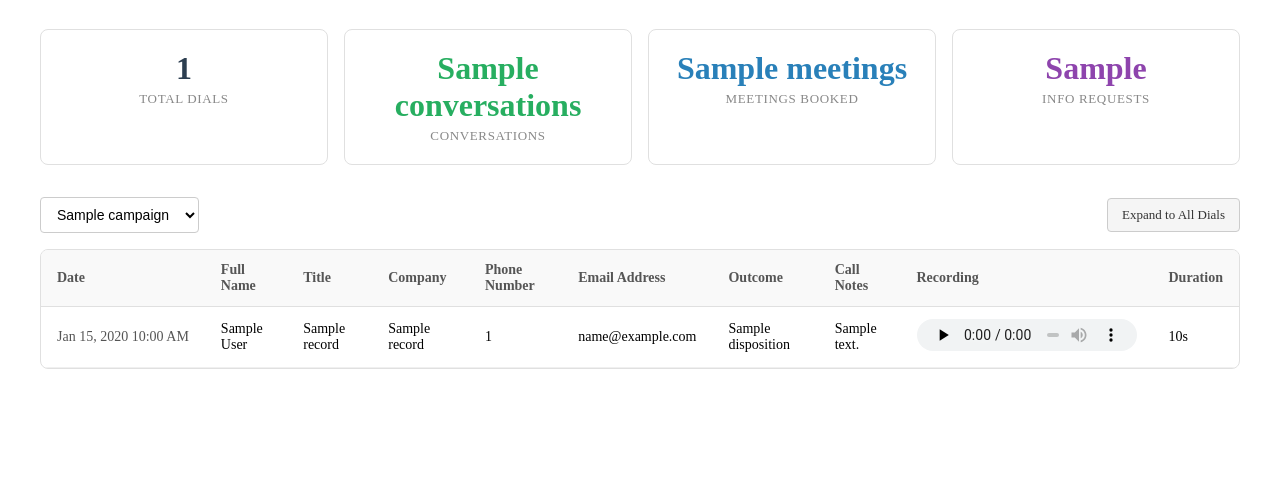
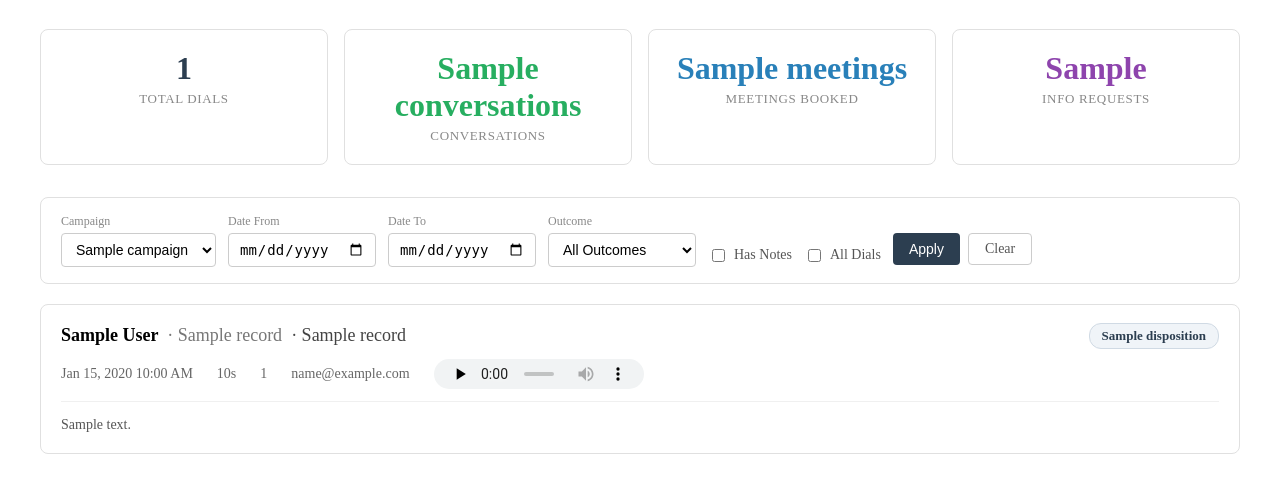
Before and after one commit to iadgrowth/testlearning, a Django app: template core/templates/dashboard.html in a window 1280 px wide. Shown: the part 134-627 px from the top of the page. Run offline with Django 4.2, Linux system fonts and the light colour scheme; tables that the repository leaves empty hold one stand-in row (values such as "Sample post"); the template is opened without the code that fills it: values that come from a table or form of the project are taken from there, most other values are stand-ins (such as "Sample title", 1, 10 or a date in 2020); data that the repository does not hold is empty.

Commit message:
front end changes

```diff
--- a/core/templates/dashboard.html
+++ b/core/templates/dashboard.html
@@ -30,91 +30,128 @@
     </div>
   </div>
 
-  <!-- Controls -->
-  <div style="display:flex;justify-content:space-between;align-items:center;margin-bottom:16px;">
+  <!-- Unified filter / controls form -->
+  <form method="get" action="/dashboard/" style="background:#fff;border:1px solid #e0e0e0;border-radius:8px;padding:16px 20px;margin-bottom:20px;">
+    <div style="display:flex;flex-wrap:wrap;gap:12px;align-items:flex-end;">
 
-    <!-- Campaign Selector -->
-    <select onchange="window.location=this.value"
-            style="padding:8px 12px;border:1px solid #ccc;border-radius:4px;font-size:14px;background:#fff;">
-      <option value="/dashboard/{% if show_all %}?show_all=1{% endif %}">All Campaigns</option>
+      <!-- Campaign selector -->
+      <div>
+        <label style="display:block;font-size:12px;color:#888;margin-bottom:4px;">Campaign</label>
+        <select name="powerlist_id" onchange="this.form.submit()"
+                style="padding:7px 10px;border:1px solid #ccc;border-radius:4px;font-size:14px;background:#fff;">
+          <option value="">All Campaigns</option>
           {% for campaign in campaigns %}
-        <option value="/dashboard/?powerlist_id={{ campaign.powerlist_id }}{% if show_all %}&show_all=1{% endif %}"
+            <option value="{{ campaign.powerlist_id }}"
                     {% if campaign.powerlist_id == active_powerlist_id %}selected{% endif %}>
               {{ campaign.campaign_name }}
             </option>
           {% endfor %}
         </select>
+      </div>
 
-    <!-- All Dials Toggle -->
-    {% if show_all %}
-      <a href="/dashboard/{% if active_powerlist_id %}?powerlist_id={{ active_powerlist_id }}{% endif %}"
-         style="font-size:13px;padding:8px 14px;border:1px solid #ccc;border-radius:4px;background:#f5f5f5;text-decoration:none;color:#333;">
-        Show Conversations Only
+      <!-- Date From -->
+      <div>
+        <label style="display:block;font-size:12px;color:#888;margin-bottom:4px;">Date From</label>
+        <input type="date" name="date_from" value="{{ date_from }}"
+               style="padding:7px 10px;border:1px solid #ccc;border-radius:4px;font-size:14px;">
+      </div>
+
+      <!-- Date To -->
+      <div>
+        <label style="display:block;font-size:12px;color:#888;margin-bottom:4px;">Date To</label>
+        <input type="date" name="date_to" value="{{ date_to }}"
+               style="padding:7px 10px;border:1px solid #ccc;border-radius:4px;font-size:14px;">
+      </div>
+
+      <!-- Outcome filter -->
+      <div>
+        <label style="display:block;font-size:12px;color:#888;margin-bottom:4px;">Outcome</label>
+        <select name="outcome"
+                style="padding:7px 10px;border:1px solid #ccc;border-radius:4px;font-size:14px;background:#fff;">
+          <option value="">All Outcomes</option>
+          {% for o in outcomes %}
+            <option value="{{ o }}" {% if o == active_outcome %}selected{% endif %}>{{ o }}</option>
+          {% endfor %}
+        </select>
+      </div>
+
+      <!-- Has Notes -->
+      <div style="display:flex;align-items:center;gap:6px;padding-bottom:2px;">
+        <input type="checkbox" name="has_notes" value="1" id="has_notes"
+               {% if has_notes == '1' %}checked{% endif %}>
+        <label for="has_notes" style="font-size:14px;color:#555;cursor:pointer;">Has Notes</label>
+      </div>
+
+      <!-- Show All Dials -->
+      <div style="display:flex;align-items:center;gap:6px;padding-bottom:2px;">
+        <input type="checkbox" name="show_all" value="1" id="show_all"
+               {% if show_all %}checked{% endif %}>
+        <label for="show_all" style="font-size:14px;color:#555;cursor:pointer;">All Dials</label>
+      </div>
+
+      <!-- Buttons -->
+      <div style="display:flex;gap:8px;padding-bottom:2px;">
+        <button type="submit"
+                style="padding:7px 16px;background:#2c3e50;color:#fff;border:none;border-radius:4px;font-size:14px;cursor:pointer;">
+          Apply
+        </button>
+        <a href="/dashboard/"
+           style="padding:7px 16px;border:1px solid #ccc;border-radius:4px;font-size:14px;color:#555;text-decoration:none;background:#fff;">
+          Clear
         </a>
-    {% else %}
-      <a href="/dashboard/?show_all=1{% if active_powerlist_id %}&powerlist_id={{ active_powerlist_id }}{% endif %}"
-         style="font-size:13px;padding:8px 14px;border:1px solid #ccc;border-radius:4px;background:#f5f5f5;text-decoration:none;color:#333;">
-        Expand to All Dials
-      </a>
+      </div>
+
+    </div>
+  </form>
+
+  <!-- Call Record Cards -->
+  {% for record in call_records %}
+  <div style="background:#fff;border:1px solid #e0e0e0;border-radius:8px;padding:18px 20px;margin-bottom:10px;">
+
+    <!-- Row 1: Name / Title / Company + Outcome badge -->
+    <div style="display:flex;justify-content:space-between;align-items:center;margin-bottom:10px;">
+      <div style="font-size:18px;font-weight:600;white-space:nowrap;overflow:hidden;text-overflow:ellipsis;margin-right:16px;">
+        {{ record.first_name }} {{ record.last_name }}
+        {% if record.job_title %}
+          <span style="font-weight:400;color:#777;">&nbsp;&middot;&nbsp;{{ record.job_title }}</span>
+        {% endif %}
+        {% if record.company_name %}
+          <span style="font-weight:400;color:#444;">&nbsp;&middot;&nbsp;{{ record.company_name }}</span>
+        {% endif %}
+      </div>
+      <span style="white-space:nowrap;font-size:13px;font-weight:600;padding:4px 12px;border-radius:12px;background:#f0f4f8;color:#2c3e50;border:1px solid #d0dae4;">
+        {{ record.disposition }}
+      </span>
+    </div>
+
+    <!-- Row 2: Date / Duration / Phone / Email / Recording -->
+    <div style="display:flex;align-items:center;flex-wrap:nowrap;gap:24px;font-size:14px;color:#666;overflow:hidden;">
+      <span style="white-space:nowrap;">{{ record.call_date|date:"M j, Y g:i A" }}</span>
+      <span style="white-space:nowrap;">{{ record.duration|duration_display }}</span>
+      <span style="white-space:nowrap;">{{ record.phone_number }}</span>
+      {% if record.email %}
+        <span style="white-space:nowrap;">{{ record.email }}</span>
+      {% endif %}
+      {% if record.recording_url %}
+        <audio controls preload="none" style="height:30px;width:210px;flex-shrink:0;">
+          <source src="{{ record.recording_url }}" type="audio/mpeg">
+        </audio>
+      {% endif %}
+    </div>
+
+    <!-- Notes (only if present) -->
+    {% if record.powerlist_notes %}
+    <div style="margin-top:12px;padding-top:12px;border-top:1px solid #f0f0f0;font-size:14px;color:#555;line-height:1.5;">
+      {{ record.powerlist_notes }}
+    </div>
     {% endif %}
 
   </div>
-
-  <!-- Conversation Log Table -->
-  <div style="background:#fff;border:1px solid #e0e0e0;border-radius:8px;overflow:hidden;">
-    <table style="width:100%;border-collapse:collapse;font-size:14px;">
-      <thead>
-        <tr style="background:#f9f9f9;border-bottom:1px solid #e0e0e0;">
-          <th style="padding:12px 16px;text-align:left;font-weight:600;color:#555;">Date</th>
-          <th style="padding:12px 16px;text-align:left;font-weight:600;color:#555;">Full Name</th>
-          <th style="padding:12px 16px;text-align:left;font-weight:600;color:#555;">Title</th>
-          <th style="padding:12px 16px;text-align:left;font-weight:600;color:#555;">Company</th>
-          <th style="padding:12px 16px;text-align:left;font-weight:600;color:#555;">Phone Number</th>
-          <th style="padding:12px 16px;text-align:left;font-weight:600;color:#555;">Email Address</th>
-          <th style="padding:12px 16px;text-align:left;font-weight:600;color:#555;">Outcome</th>
-          <th style="padding:12px 16px;text-align:left;font-weight:600;color:#555;">Call Notes</th>
-          <th style="padding:12px 16px;text-align:left;font-weight:600;color:#555;">Recording</th>
-          <th style="padding:12px 16px;text-align:left;font-weight:600;color:#555;">Duration</th>
-        </tr>
-      </thead>
-      <tbody>
-        {% for record in call_records %}
-        <tr style="border-bottom:1px solid #f0f0f0;">
-          <td style="padding:12px 16px;white-space:nowrap;color:#555;">
-            {{ record.call_date|date:"M j, Y g:i A" }}
-          </td>
-          <td style="padding:12px 16px;">
-            {{ record.first_name }} {{ record.last_name }}
-          </td>
-             <td style="padding:12px 16px;">
-            {{ record.title }}
-          </td>
-          <td style="padding:12px 16px;">{{ record.company_name }}</td>
-          <td style="padding:12px 16px;">{{ record.phone_number }}</td>
-          <td style="padding:12px 16px;">{{ record.email }}</td>
-          <td style="padding:12px 16px;">{{ record.disposition }}</td>
-          <td style="padding:12px 16px;">{{ record.powerlist_notes }}</td>
-          <td style="padding:12px 16px;">
-            {% if record.recording_url %}
-              <audio controls preload="none" style="height:32px;width:220px;">
-                <source src="{{ record.recording_url }}" type="audio/mpeg">
-              </audio>
-            {% else %}
-              <span style="color:#bbb;font-size:12px;">—</span>
-            {% endif %}
-          </td>
-          <td style="padding:12px 16px;white-space:nowrap;">
-            {{ record.duration|duration_display }}
-          </td>
-        </tr>
   {% empty %}
-        <tr>
-          <td colspan="6" style="padding:32px;text-align:center;color:#aaa;">No records found.</td>
-        </tr>
+  <div style="padding:40px;text-align:center;color:#aaa;background:#fff;border:1px solid #e0e0e0;border-radius:8px;">
+    No records found.
+  </div>
   {% endfor %}
-      </tbody>
-    </table>
-  </div>
 
 </div>
 {% endblock %}
```
Also changed, not shown: TODO.md (added, +64 -0 lines), core/views.py (+25 -1 lines). Lines whose indentation alone changed are shown as unchanged.
